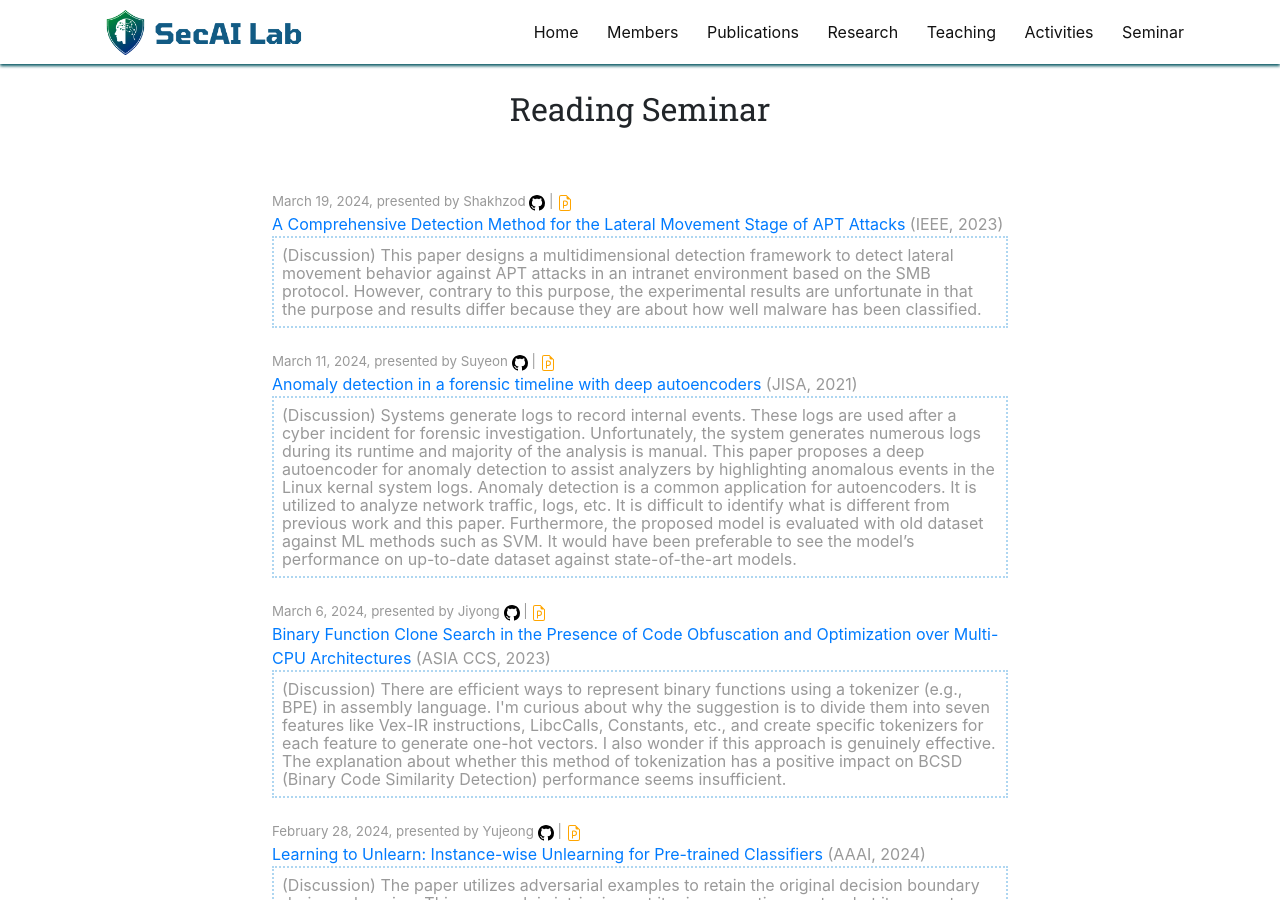
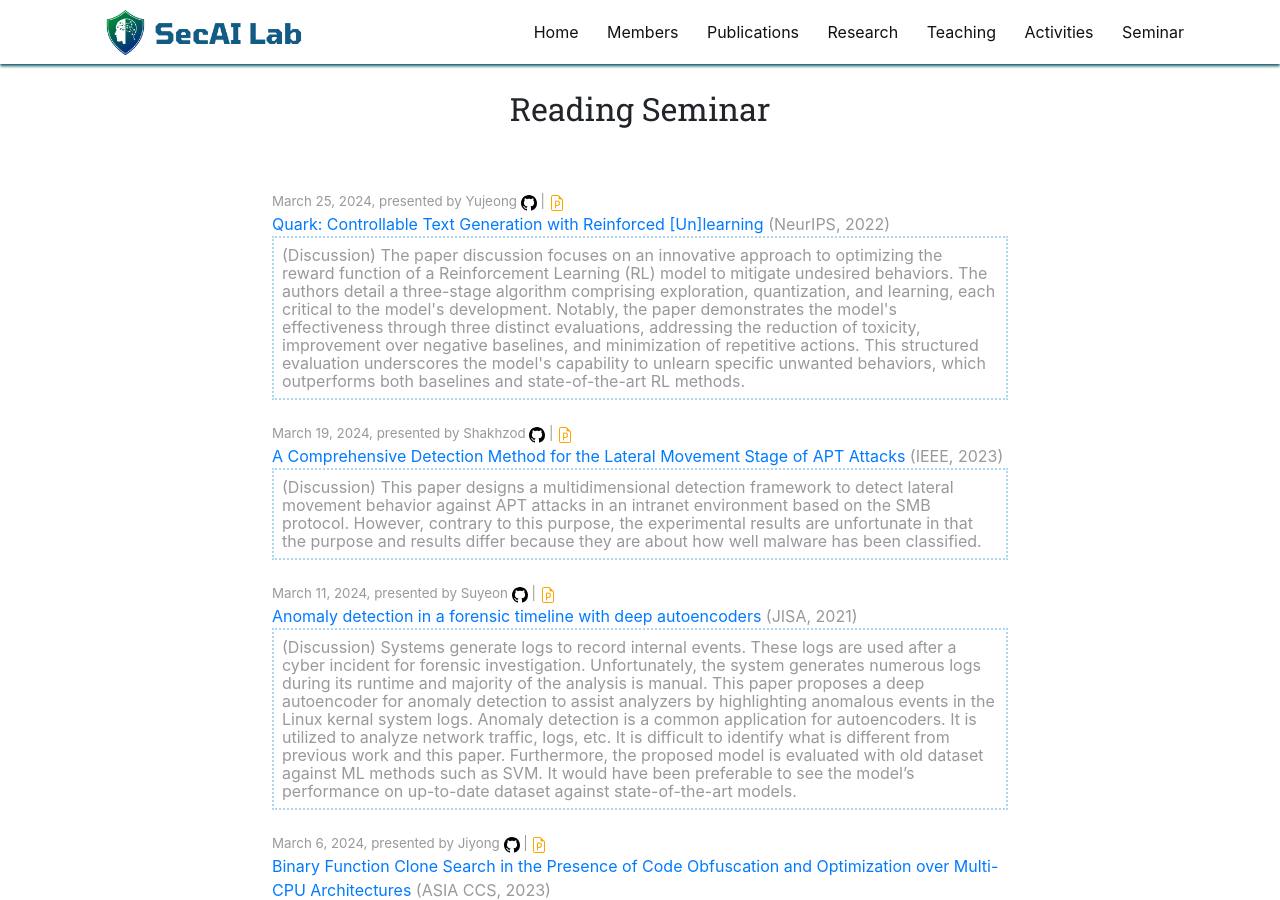
Before and after one commit to SecAI-Lab/secai-lab.github.io, a Jekyll site: the page built from pages/seminar.md, in a window 1280 px wide and 900 px high. Built offline with Jekyll 4.4.1, drawn with Linux system fonts in a browser that asks for light colours; nearby versions of some CDN libraries.

Commit message:
Update readings.yml

```diff
--- a/_data/readings.yml
+++ b/_data/readings.yml
@@ -1,3 +1,16 @@
+- title: "Quark: Controllable Text Generation with Reinforced [Un]learning"
+  link: "https://proceedings.neurips.cc/paper_files/paper/2022/file/b125999bde7e80910cbdbd323087df8f-Paper-Conference.pdf"
+  ppt_link: ""
+  code_link: ""
+  presenter: Yujeong
+  conference: NeurIPS
+  date: 2024.03.25
+  pub_year: 2022
+  discussion: "(Discussion) The paper discussion focuses on an innovative approach to optimizing the reward function of a Reinforcement Learning (RL) model to mitigate undesired behaviors.
+  The authors detail a three-stage algorithm comprising exploration, quantization, and learning, each critical to the model's development.
+  Notably, the paper demonstrates the model's effectiveness through three distinct evaluations, addressing the reduction of toxicity, improvement over negative baselines, and minimization of repetitive actions.
+  This structured evaluation underscores the model's capability to unlearn specific unwanted behaviors, which outperforms both baselines and state-of-the-art RL methods."
+
 - title: "A Comprehensive Detection Method for the Lateral Movement Stage of APT Attacks"
   link: "https://ieeexplore.ieee.org/abstract/document/10273652"
   ppt_link: "https://docs.google.com/presentation/d/14hGmxlQ8qmIxAjBmY01_yPBjiL72VUp6xqJJz8Tef3o/edit?usp=drivesdk"
```
